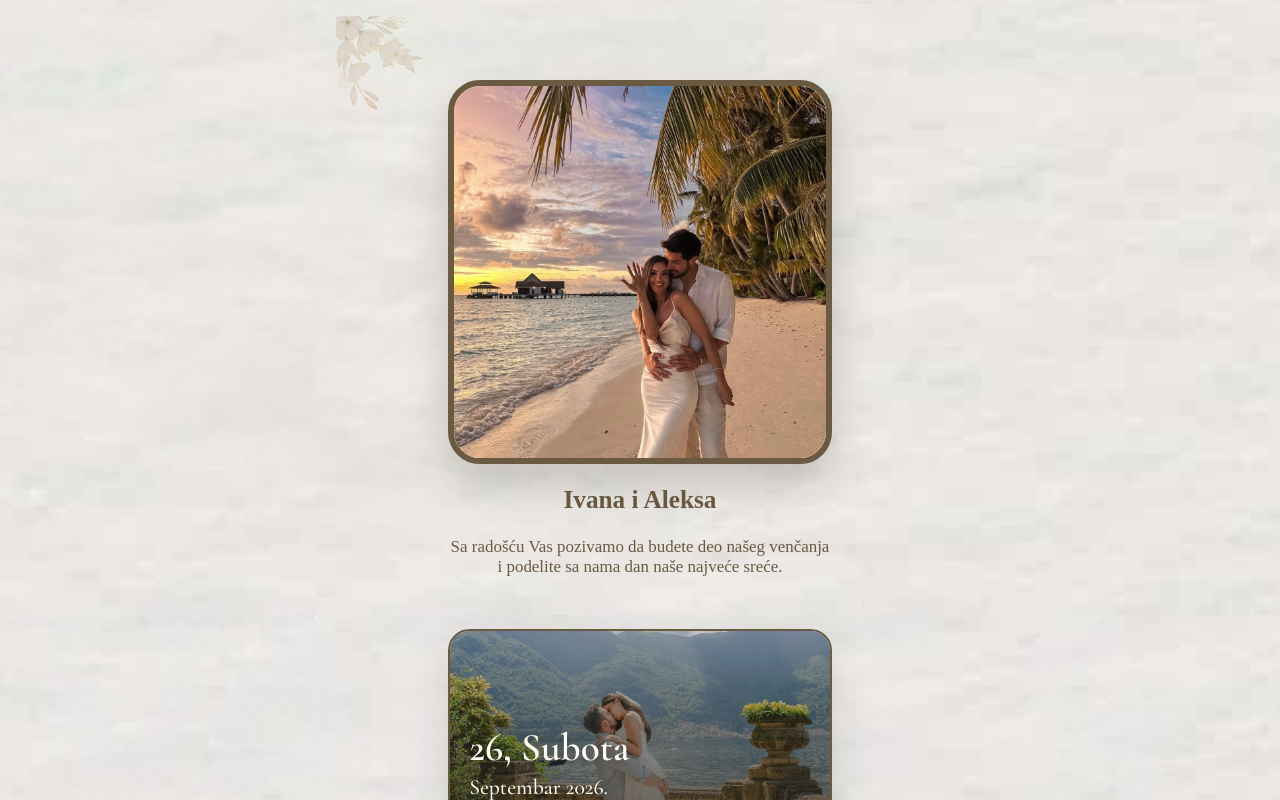
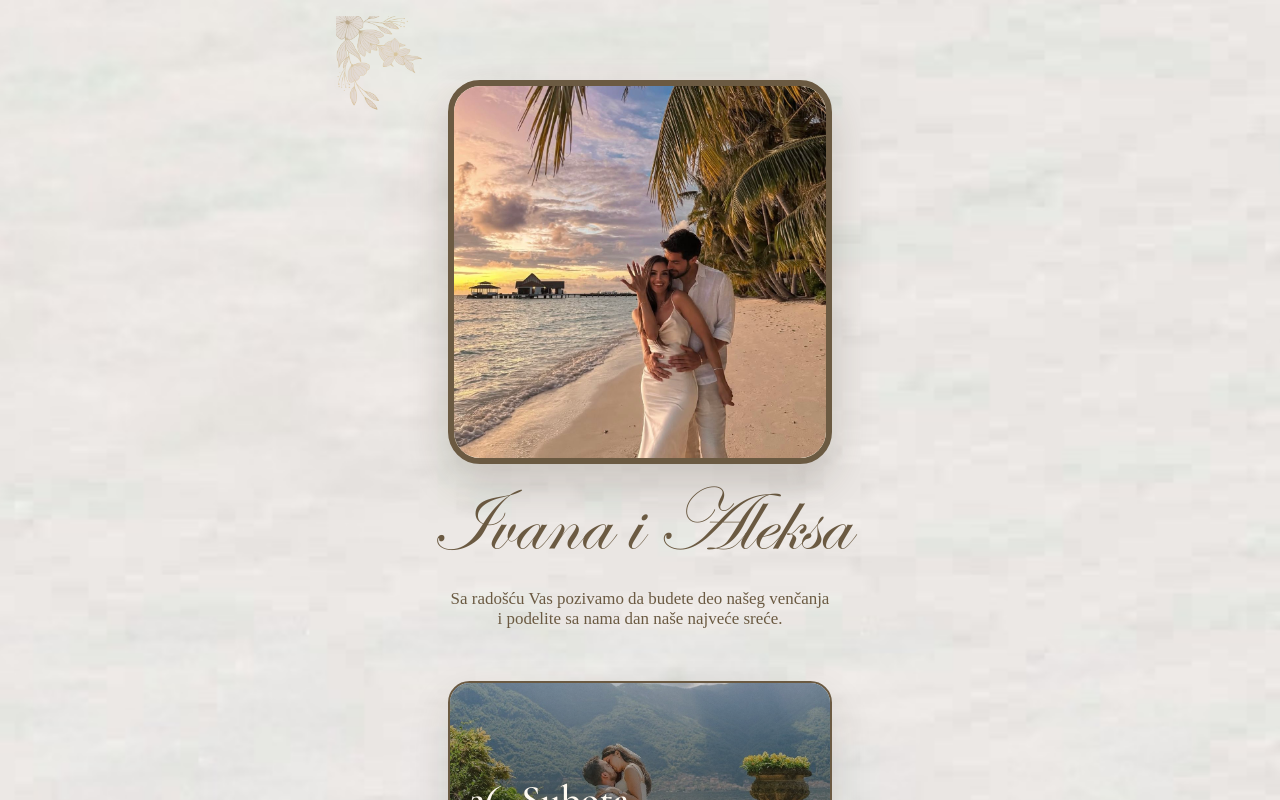
Before and after one commit to NikolaTomic00/piecesofus, a React (Vite) app: page / in a window 1280 px wide. Shown: the top 800 px of the page. Built offline with nearby package versions, Linux system fonts and the light colour scheme.

Commit message:
Restore script name font

```diff
--- a/src/index.css
+++ b/src/index.css
@@ -110,10 +110,10 @@ body {
   z-index: 2;
   margin: clamp(1rem, 3.5vw, 1.4rem) 0 0;
   color: var(--invitation-border);
-  font-family: "Times New Roman", Times, serif;
-  font-size: clamp(1.25rem, 5.55vw, 1.58rem);
-  font-weight: 800;
-  line-height: 1.05;
+  font-family: var(--script);
+  font-size: clamp(3.28rem, 13.6vw, 4.88rem);
+  font-weight: 400;
+  line-height: 0.88;
   letter-spacing: 0;
   text-align: center;
   white-space: nowrap;
@@ -430,7 +430,7 @@ body {
   }
 
   .profile-names {
-    font-size: clamp(1.25rem, 5.55vw, 1.58rem);
+    font-size: clamp(4rem, 8.8vw, 5.6rem);
   }
 
   .profile-invitation-copy {
```
